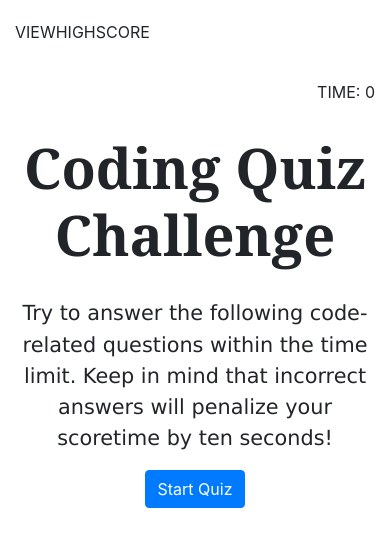
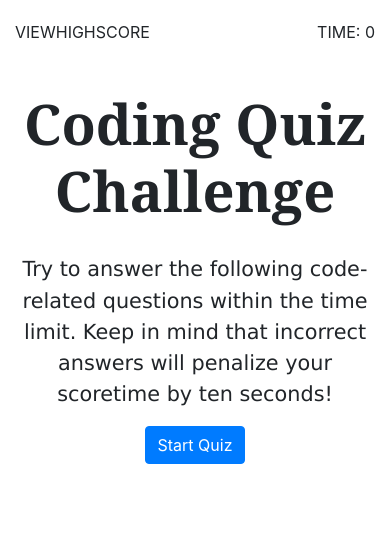
Before and after one commit to Songhee95/code-quiz, a plain HTML site: page index.html in a window 390 px wide. Drawn offline with nearby package versions, Linux system fonts and the light colour scheme.

Commit message:
timer is breaking in mobile screen: set col- class to fix the layout

```diff
--- a/index.html
+++ b/index.html
@@ -13,8 +13,8 @@
 <body>
     <div class="container" id="head">
         <div class="row justify-content-center">
-            <div class="col-sm-6"><p id="viewHighScore">VIEWHIGHSCORE</p></div>
-            <div class="col-sm-6 text-right" id='viewTime'>TIME: <span id="timer">0</span></div>
+            <div class="col-8 col-sm-6"><p id="viewHighScore">VIEWHIGHSCORE</p></div>
+            <div class="col-4  col-sm-6 text-right" id='viewTime'>TIME: <span id="timer">0</span></div>
         </div>
     </div>
     <div class="container" id="startPage">
@@ -30,7 +30,7 @@
     </div>
     <div class="container" id="questionWrap">
         <div class="row justify-content-center">
-            <div class="col-sm-6 align-self-center" id="questionPart"></div>
+            <div class="col-sm-6 self-align-left" id="questionPart"></div>
             <ul class="col-sm-8 offset-sm-2" id="answerPart"></ul>
         </div>
         <div class="container visible" id="checkAnswerWrap">
```
